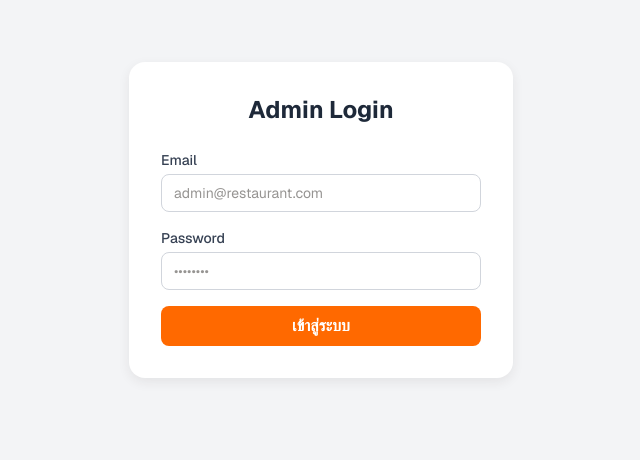
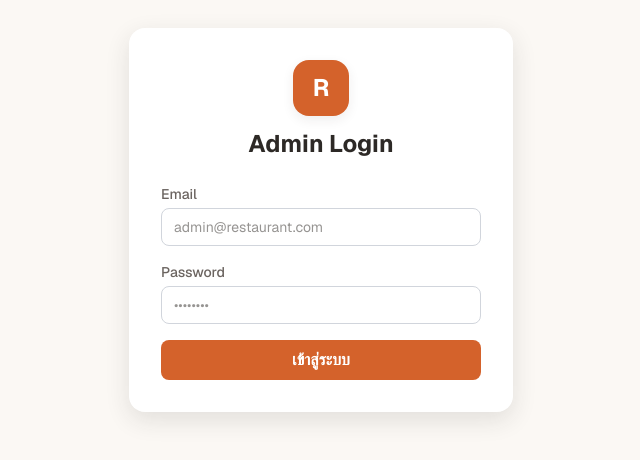
Before and after one commit to Nuttapon/restaurant-qr-ordering, a Next.js app: page /login in a window 1280 px wide. Shown: the part 180-640 px from the top of the page, without its empty margins (319-959 px from the left). Built offline with nearby package versions, Linux system fonts and the light colour scheme.

Commit message:
feat: redesign login page with warm brand tokens and animated card

```diff
--- a/app/login/LoginClient.tsx
+++ b/app/login/LoginClient.tsx
@@ -26,12 +26,17 @@ export function LoginClient() {
   }
 
   return (
-    <div className="min-h-screen bg-gray-100 flex items-center justify-center p-4">
-      <div className="bg-white rounded-2xl shadow-md w-full max-w-sm p-8">
-        <h1 className="text-2xl font-bold text-gray-800 mb-6 text-center">Admin Login</h1>
+    <div className="min-h-screen bg-[var(--brand-surface)] flex items-center justify-center p-4">
+      <div className="bg-[var(--brand-surface-card)] rounded-2xl shadow-[var(--brand-shadow-lg)] animate-scale-in w-full max-w-sm p-8">
+        <div className="flex flex-col items-center gap-3 mb-6">
+          <div className="w-14 h-14 rounded-2xl bg-[var(--brand-primary)] flex items-center justify-center shadow-md">
+            <span className="text-white text-2xl font-bold">R</span>
+          </div>
+          <h1 className="text-2xl font-bold text-[var(--brand-text-primary)]">Admin Login</h1>
+        </div>
         <form onSubmit={handleSubmit} className="flex flex-col gap-4">
           <div>
-            <label htmlFor="email" className="block text-sm font-medium text-gray-700 mb-1">
+            <label htmlFor="email" className="block text-sm font-medium text-[var(--brand-text-secondary)] mb-1">
               Email
             </label>
             <input
@@ -40,12 +45,12 @@ export function LoginClient() {
               required
               value={email}
               onChange={e => setEmail(e.target.value)}
-              className="w-full border border-gray-300 rounded-lg px-3 py-2 text-sm focus:outline-none focus:ring-2 focus:ring-orange-400"
+              className="w-full border border-gray-300 rounded-lg px-3 py-2 text-sm focus:outline-none focus:ring-2 focus:ring-[var(--brand-primary)]"
               placeholder="admin@restaurant.com"
             />
           </div>
           <div>
-            <label htmlFor="password" className="block text-sm font-medium text-gray-700 mb-1">
+            <label htmlFor="password" className="block text-sm font-medium text-[var(--brand-text-secondary)] mb-1">
               Password
             </label>
             <input
@@ -54,7 +59,7 @@ export function LoginClient() {
               required
               value={password}
               onChange={e => setPassword(e.target.value)}
-              className="w-full border border-gray-300 rounded-lg px-3 py-2 text-sm focus:outline-none focus:ring-2 focus:ring-orange-400"
+              className="w-full border border-gray-300 rounded-lg px-3 py-2 text-sm focus:outline-none focus:ring-2 focus:ring-[var(--brand-primary)]"
               placeholder="••••••••"
             />
           </div>
@@ -64,7 +69,7 @@ export function LoginClient() {
           <button
             type="submit"
             disabled={loading}
-            className="bg-orange-500 hover:bg-orange-600 disabled:bg-orange-300 text-white font-semibold py-2 rounded-lg transition-colors"
+            className="bg-[var(--brand-primary)] hover:bg-[var(--brand-primary-hover)] disabled:opacity-50 text-white font-semibold py-2 rounded-lg transition-colors"
           >
             {loading ? 'กำลังเข้าสู่ระบบ...' : 'เข้าสู่ระบบ'}
           </button>
```
